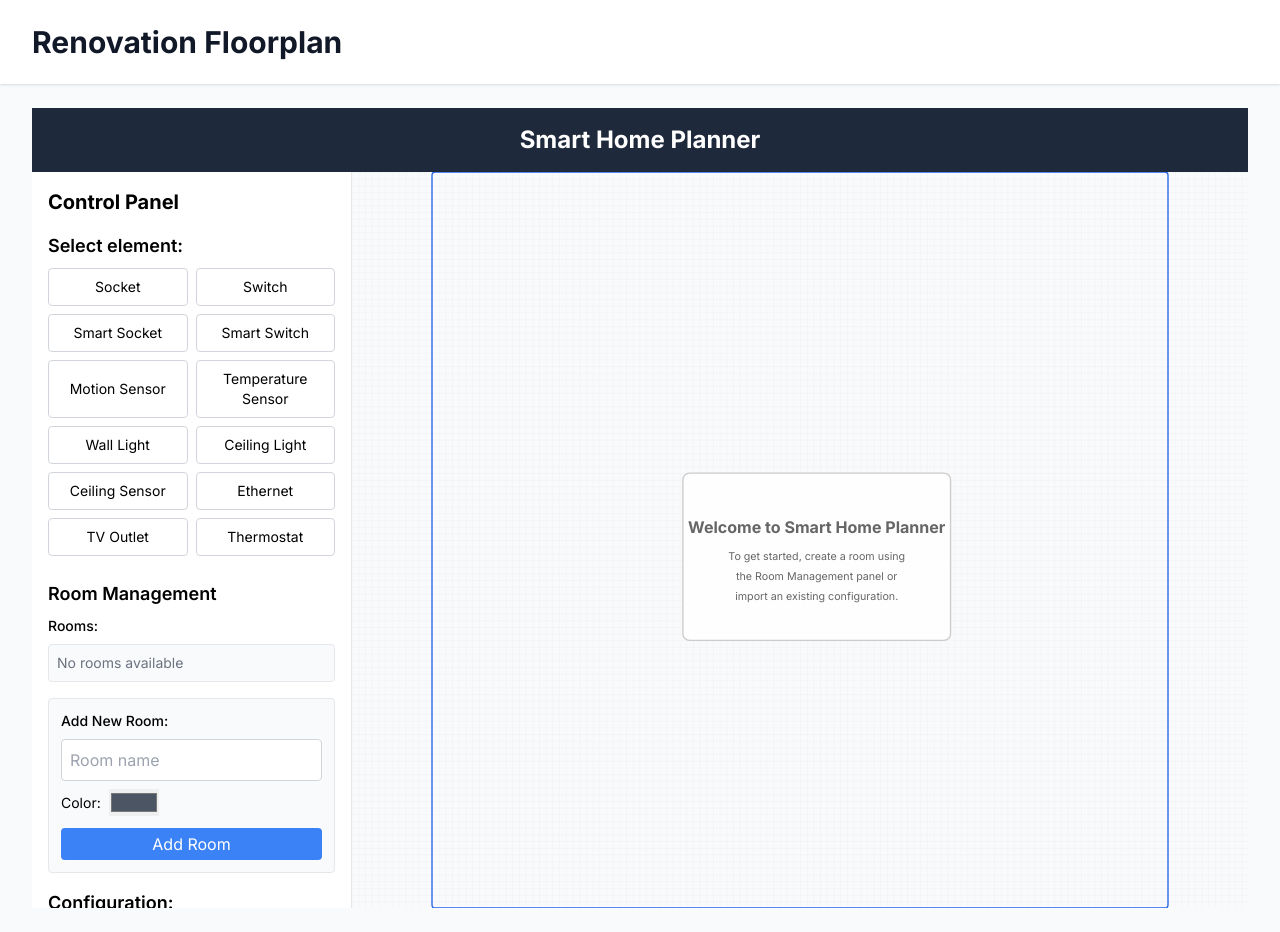
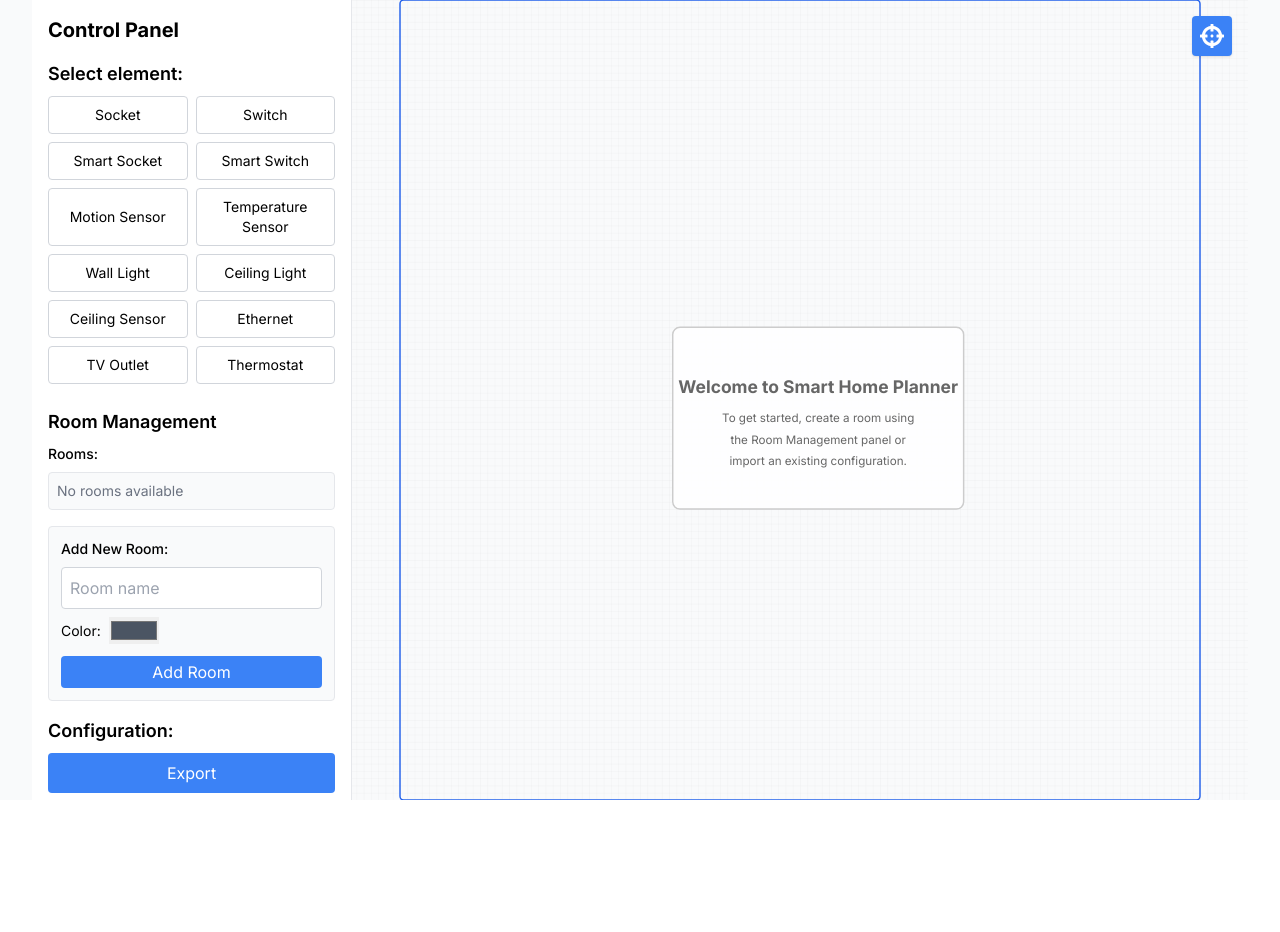
Before and after one commit to nukeop/floorplan, a Next.js app: page / in a window 1280 px wide. After the commit the page ends 800 px from the top, so only its background shows below. Built offline with nearby package versions, Linux system fonts and the light colour scheme.

Commit message:
Allow panning and centering

```diff
--- a/src/app/layout.tsx
+++ b/src/app/layout.tsx
@@ -18,12 +18,7 @@ export default function RootLayout({
     <html lang="en">
       <body className={inter.className}>
         <div className="min-h-screen bg-gray-50">
-          <header className="bg-white shadow">
-            <div className="mx-auto max-w-7xl px-4 py-6 sm:px-6 lg:px-8">
-              <h1 className="text-3xl font-bold text-gray-900">Renovation Floorplan</h1>
-            </div>
-          </header>
-          <main className="mx-auto max-w-7xl px-4 py-6 sm:px-6 lg:px-8">
+          <main className="mx-auto max-w-7xl px-4 sm:px-6 lg:px-8">
             {children}
           </main>
         </div>
--- a/src/app/page.tsx
+++ b/src/app/page.tsx
@@ -44,10 +44,6 @@ export default function SmartHomePlanner() {
   return (
     <FloorplanProvider>
       <div className="flex flex-col h-screen">
-        <header className="bg-slate-800 text-white p-4 text-center">
-          <h1 className="text-2xl font-bold">Smart Home Planner</h1>
-        </header>
-
         <FloorplanWithDetails />
       </div>
     </FloorplanProvider>
--- a/src/components/FloorPlan.tsx
+++ b/src/components/FloorPlan.tsx
@@ -6,6 +6,7 @@ import RoomHandles from './RoomHandles';
 import { useFloorplan } from '@/contexts/FloorplanContext';
 import { useGrid } from '@/hooks/useGrid';
 import { useWalls } from '@/hooks/useWalls';
+import { FaCrosshairs } from 'react-icons/fa';
 
 const FloorPlan: React.FC = () => {
   const {
@@ -42,6 +43,7 @@ const FloorPlan: React.FC = () => {
 
   // Pan state
   const [isPanning, setIsPanning] = useState(false);
+  const [userPanned, setUserPanned] = useState(false);
   const [panStart, setPanStart] = useState({ x: 0, y: 0 });
   const [viewBoxValues, setViewBoxValues] = useState({ x: 0, y: 0, width: 950 + margin * 2, height: 950 + margin * 2 });
   const [viewBox, setViewBox] = useState<string>(`${viewBoxValues.x} ${viewBoxValues.y} ${viewBoxValues.width} ${viewBoxValues.height}`);
@@ -99,29 +101,18 @@ const FloorPlan: React.FC = () => {
       const viewBoxWidth = maxX - minX;
       const viewBoxHeight = maxY - minY;
 
-      if (!isPanning) {
-        setViewBoxValues(prev => ({
-          ...prev,
-          // Don't update x,y during panning - only when content changes
-          x: minX,
-          y: minY,
-          width: viewBoxWidth,
-          height: viewBoxHeight
-        }));
+      if (!userPanned) {
+        setViewBoxValues({ x: minX, y: minY, width: viewBoxWidth, height: viewBoxHeight });
         setViewBox(`${minX} ${minY} ${viewBoxWidth} ${viewBoxHeight}`);
       } else {
-        // During panning, only update dimensions but keep the current origin
-        setViewBoxValues(prev => ({
-          ...prev,
-          width: viewBoxWidth,
-          height: viewBoxHeight
-        }));
+        // Preserve current origin if user has panned
+        setViewBoxValues(prev => ({ ...prev, width: viewBoxWidth, height: viewBoxHeight }));
         setViewBox(`${viewBoxValues.x} ${viewBoxValues.y} ${viewBoxWidth} ${viewBoxHeight}`);
       }
     };
 
     calculateBoundingBox();
-  }, [rooms, devices, margin, isPanning, viewBoxValues.x, viewBoxValues.y]);
+  }, [rooms, devices, margin, userPanned]);
 
   // Room dragging state
   const [isDraggingRoom, setIsDraggingRoom] = useState(false);
@@ -189,6 +180,7 @@ const FloorPlan: React.FC = () => {
 
     if (isBackgroundClick) {
       setIsPanning(true);
+      setUserPanned(true); // mark that user has panned
       setPanStart({ x: e.clientX, y: e.clientY });
       e.preventDefault();
     }
@@ -230,6 +222,43 @@ const FloorPlan: React.FC = () => {
   const handlePanEnd = () => {
     if (!isPanning) return;
     setIsPanning(false);
+  };
+
+  const centerView = () => {
+    let minX = Infinity, minY = Infinity, maxX = -Infinity, maxY = -Infinity;
+
+    if (rooms.length === 0 && devices.length === 0) {
+      minX = 0;
+      minY = 0;
+      maxX = 950 + margin;
+      maxY = 950 + margin;
+    } else {
+      rooms.forEach(room => {
+        minX = Math.min(minX, room.x);
+        minY = Math.min(minY, room.y);
+        maxX = Math.max(maxX, room.x + room.width);
+        maxY = Math.max(maxY, room.y + room.height);
+      });
+      devices.forEach(device => {
+        minX = Math.min(minX, device.x);
+        minY = Math.min(minY, device.y);
+        maxX = Math.max(maxX, device.x);
+        maxY = Math.max(maxY, device.y);
+      });
+    }
+
+    minX = minX - margin;
+    minY = minY - margin;
+    maxX += margin;
+    maxY += margin;
+
+    const viewBoxWidth = maxX - minX;
+    const viewBoxHeight = maxY - minY;
+
+    setFrameDimensions({ x: minX, y: minY, width: viewBoxWidth, height: viewBoxHeight });
+    setViewBoxValues({ x: minX, y: minY, width: viewBoxWidth, height: viewBoxHeight });
+    setViewBox(`${minX} ${minY} ${viewBoxWidth} ${viewBoxHeight}`);
+    setUserPanned(false);
   };
 
   const handleRoomClick = (e: React.MouseEvent, room: Room) => {
@@ -665,6 +694,14 @@ const FloorPlan: React.FC = () => {
               />
             ))}
           </svg>
+
+          {/* Center button added in the corner */}
+          <button
+            onClick={centerView}
+            className="absolute top-4 right-4 p-2 bg-blue-500 text-white rounded shadow hover:bg-blue-600 focus:outline-none"
+          >
+            <FaCrosshairs className="w-6 h-6" />
+          </button>
         </div>
       )}
     </div>
```
